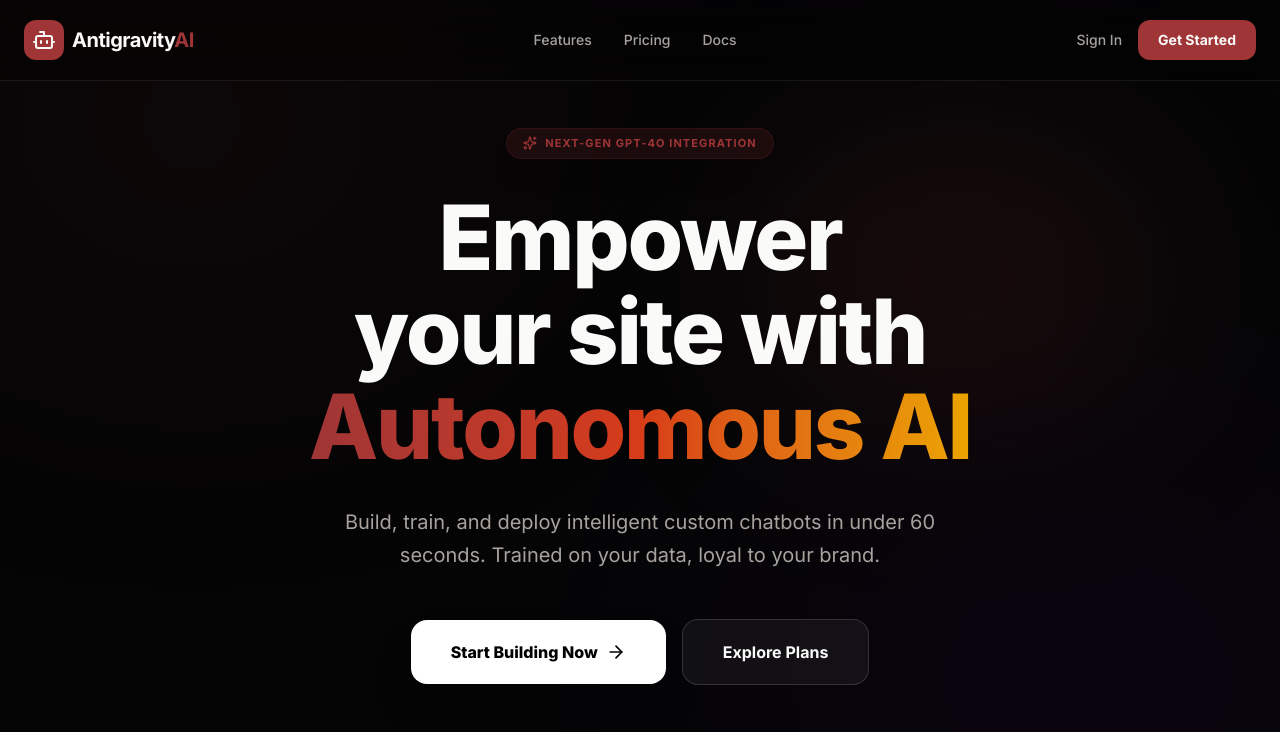
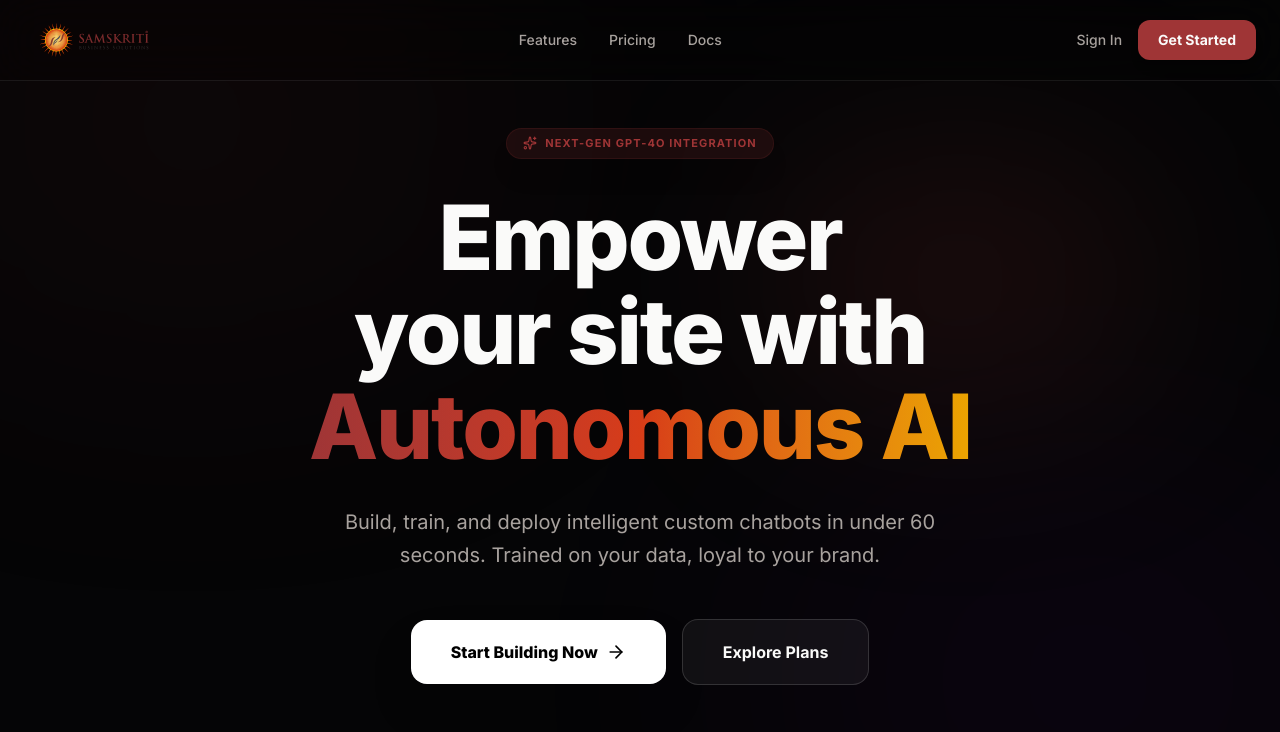
Before and after one commit to samskritisolutions-dev/chatbot, a Next.js app in the folder frontend/: page / in a window 1280 px wide. Shown: the top 732 px of the page. Built offline with nearby package versions, Linux system fonts and the light colour scheme.

Commit message:
Update landing page: replace Antigravity text/icons with Samskriti logo in navbar and footer

```diff
--- a/frontend/app/globals.css
+++ b/frontend/app/globals.css
@@ -296,3 +296,6 @@ body {
   transform: translateX(20px);
   background: linear-gradient(135deg, #78716c, #a8a29e);
 }
+
+
+[data-theme="dark"] .brand-logo { filter: brightness(1.6) saturate(1.2); }
--- a/frontend/app/page.jsx
+++ b/frontend/app/page.jsx
@@ -1,4 +1,5 @@
 import Link from 'next/link';
+import Image from 'next/image';
 import {
   ArrowRight,
   Bot,
@@ -29,12 +30,15 @@ export default function Home() {
       {/* Navbar */}
       <nav className="fixed top-0 left-0 right-0 z-50 border-b border-[var(--border)] bg-black/20 backdrop-blur-xl">
         <div className="max-w-7xl mx-auto px-6 h-20 flex items-center justify-between">
-          <div className="flex items-center gap-2">
-            <div className="w-10 h-10 bg-[var(--primary)] rounded-xl flex items-center justify-center shadow-lg shadow-[var(--sidebar-active-shadow)]">
-              <Bot className="text-[var(--foreground)]" size={24} />
-            </div>
-            <span className="text-xl font-bold tracking-tight">Antigravity<span className="text-[var(--primary)]">AI</span></span>
-          </div>
+          <Link href="/" className="flex items-center gap-2">
+            <Image
+              src="/logo.svg"
+              alt="Samskriti Solutions"
+              width={160}
+              height={40}
+              className="h-10 w-auto object-contain brand-logo"
+            />
+          </Link>
 
           <div className="hidden md:flex items-center gap-8">
             <Link href="#features" className="text-sm font-medium text-[var(--foreground-muted)] hover:text-[var(--foreground)] transition-colors">Features</Link>
@@ -196,12 +200,15 @@ export default function Home() {
       <footer className="px-6 py-20 border-t border-[var(--border)] bg-[#080809]">
         <div className="max-w-7xl mx-auto flex flex-col md:flex-row items-center justify-between gap-12">
           <div className="flex flex-col items-center md:items-start gap-4">
-            <div className="flex items-center gap-2">
-              <div className="w-8 h-8 bg-[var(--primary)] rounded-lg flex items-center justify-center shadow-lg">
-                <Bot className="text-[var(--foreground)]" size={20} />
-              </div>
-              <span className="text-lg font-bold">Antigravity AI</span>
-            </div>
+            <Link href="/" className="flex items-center gap-2">
+              <Image
+                src="/logo.svg"
+                alt="Samskriti Solutions"
+                width={140}
+                height={35}
+                className="h-8 w-auto object-contain brand-logo"
+              />
+            </Link>
             <p className="text-[var(--foreground-muted)] text-sm max-w-xs text-center md:text-left">
               The world's most intuitive AI support platform for modern digital businesses.
             </p>
@@ -214,7 +221,7 @@ export default function Home() {
           </div>
 
           <div className="text-[var(--foreground-muted)] text-sm">
-            &copy; {new Date().getFullYear()} Antigravity AI. All rights reserved.
+            &copy; {new Date().getFullYear()} Samskriti Solutions. All rights reserved.
           </div>
         </div>
       </footer>
```
